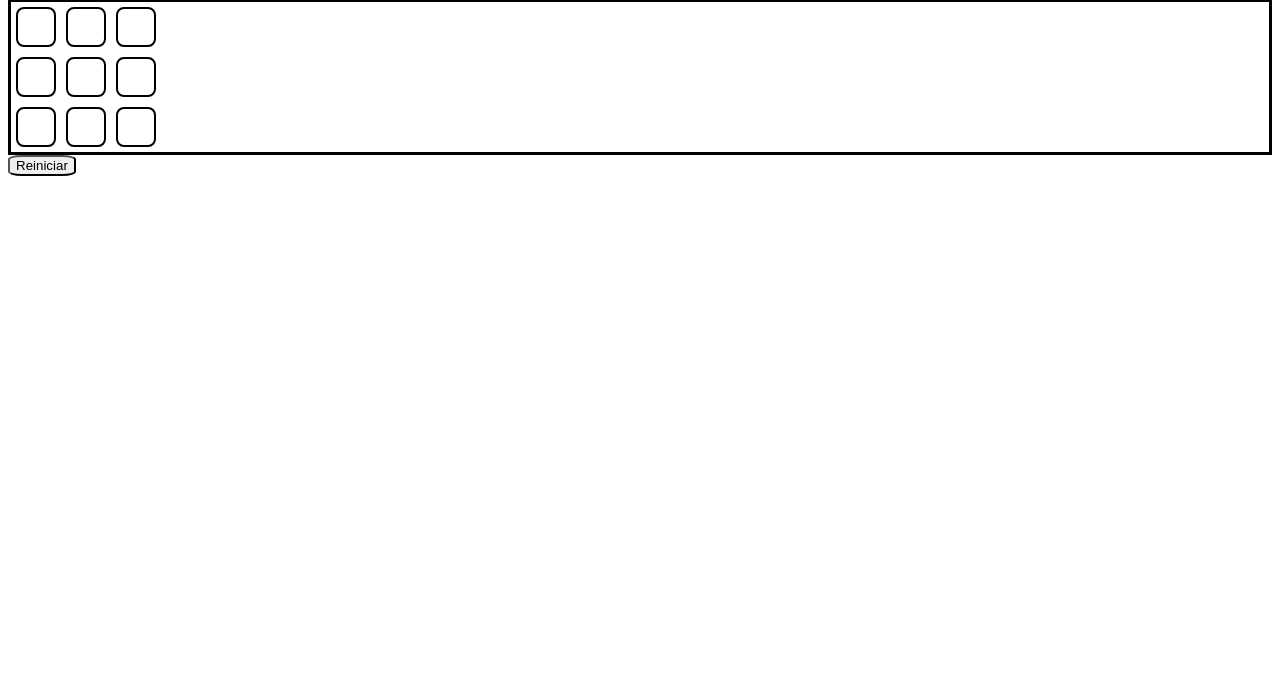
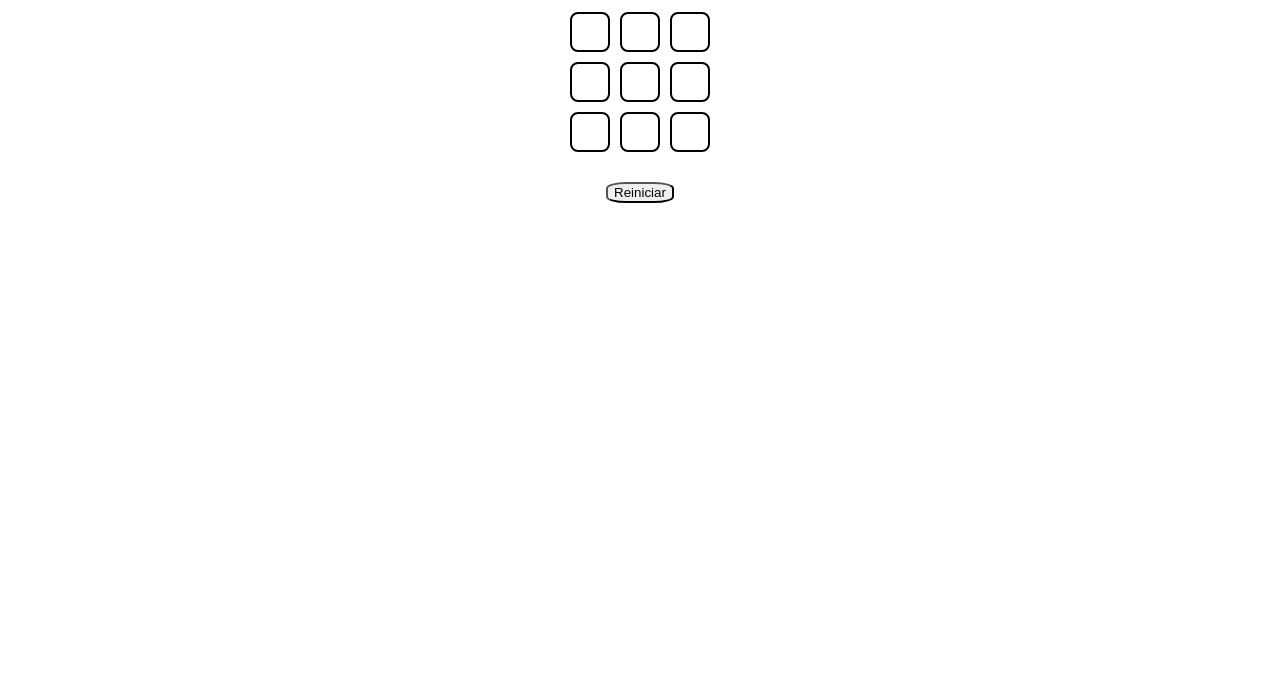
Before and after one commit to kleim4n/JogoDaVelhaJQuery, a plain HTML site: page index.html in a window 1280 px wide. Shown: the part 115-800 px from the top of the page. Drawn offline with Linux system fonts and the light colour scheme.

Commit message:
Ajuste da interface (Centralizar com FlexBox).

```diff
--- a/index.html
+++ b/index.html
@@ -111,8 +111,14 @@
         });
     </script>
     <style>
+        body{
+            display: flex;
+            align-items: center;
+            justify-content: center;
+            flex-direction: column;
+            text-align: center;
+        }
         .game{
-            border: solid;
             display: grid;
             grid-template-columns: repeat(3, 50px);
             grid-template-rows: repeat(3, 50px);
@@ -124,7 +130,8 @@
             margin: 5px;
         }
         button{
-            border-radius: 20%;
+            border-radius: 30%;
+            margin-top: 25px;
         }
     </style>
 </head>
```
